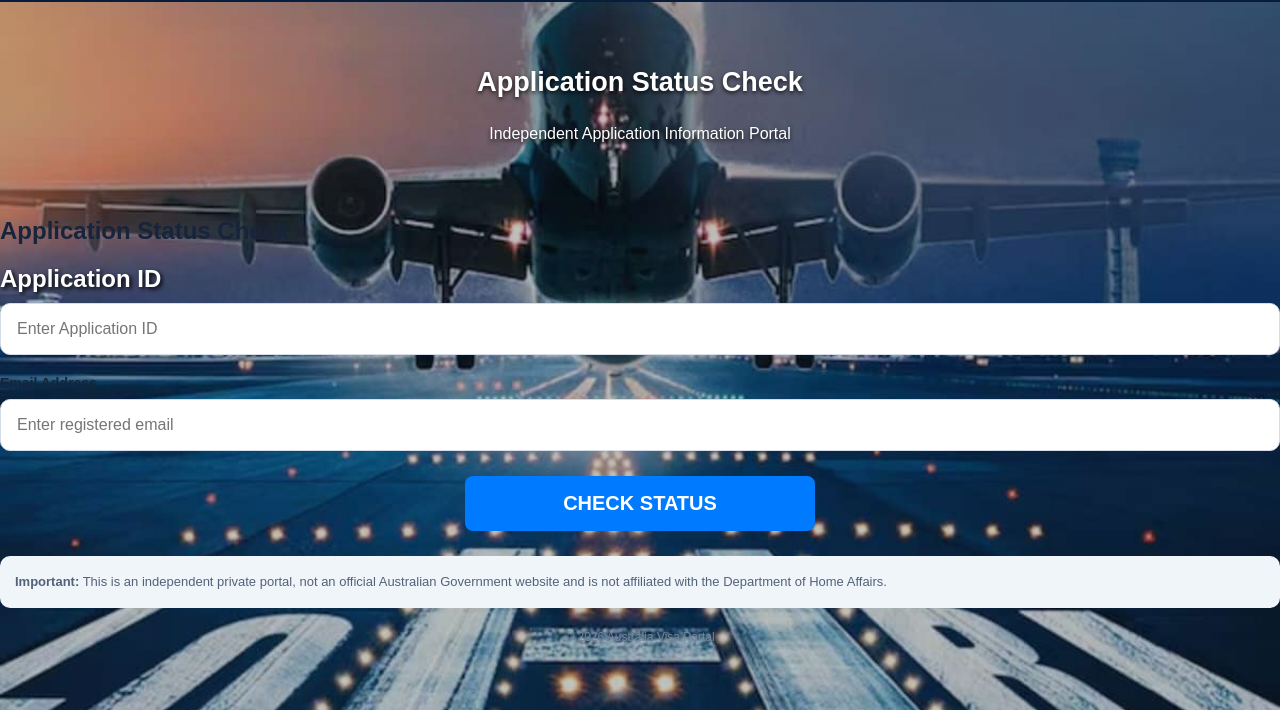
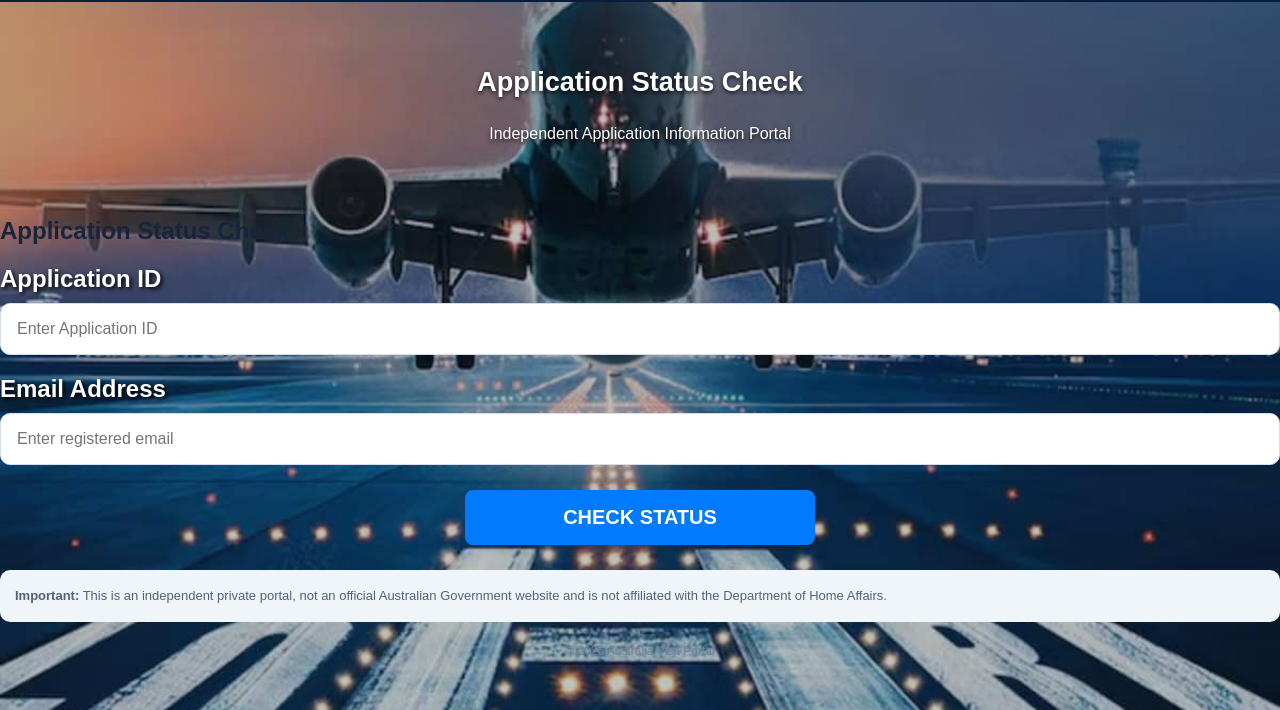
Before and after one commit to applicationonlineimmigovau-boop/australia-visa-status-portal, a plain HTML site: page index.html in a window 1280 px wide. Shown: the part 90-800 px from the top of the page. Drawn offline with nearby package versions, Linux system fonts and the light colour scheme.

Commit message:
Update index.html

```diff
--- a/index.html
+++ b/index.html
@@ -168,7 +168,9 @@ Application ID
 </label>
 <input id="app" required placeholder="Enter Application ID">
 
-<label for="email">Email Address</label>
+<label <label for="email" style="color: white; font-size: 24px; font-weight: bold; text-shadow: 2px 2px 4px black; display: block; margin-bottom: 10px;">
+Email Address
+</label>
 <input id="email" type="email" required placeholder="Enter registered email">
 
 
```
